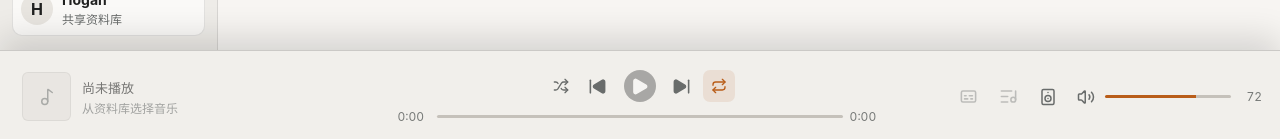
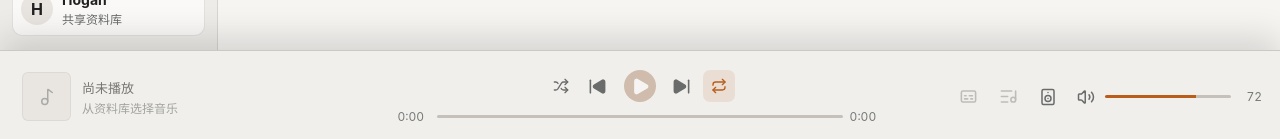
Before and after one commit to CodeH-top/Cadilume, a React (Vite) app: page / in a window 1280 px wide. Shown: the part 658-797 px from the top of the page. Built offline with nearby package versions, Linux system fonts and the light colour scheme.

Commit message:
style: 校准底栏主播放键

```diff
--- a/src/App.css
+++ b/src/App.css
@@ -29,9 +29,6 @@
   --row-border: rgba(255, 255, 255, 0.055);
   --artwork: #252728;
   --range-track: #3a3d3e;
-  --play-surface: #f1f1ed;
-  --play-hover: #ffffff;
-  --play-ink: #151617;
   --login-art: #eaa05f;
   --login-art-ink: #1b120b;
   --player-height: 92px;
@@ -70,9 +67,6 @@
   --row-border: rgba(32, 31, 29, 0.08);
   --artwork: #e4e1dc;
   --range-track: #c5c1ba;
-  --play-surface: #242525;
-  --play-hover: #0f1010;
-  --play-ink: #ffffff;
   --login-art: #e9a469;
   --login-art-ink: #2a1b11;
 }
@@ -245,9 +239,12 @@ button.device-option:hover { border-color: var(--border-strong); background: var
 .now-playing strong { color: var(--text); font-size: 13px; }
 .player-center { min-width: 0; align-self: center; display: grid; justify-items: center; gap: 6px; }
 .transport-controls { display: flex; align-items: center; gap: 5px; height: 34px; }
-.play-button { display: grid; place-items: center; width: 32px; height: 32px; margin: 0 5px; padding: 0; border: 0; border-radius: 50%; background: var(--play-surface); color: var(--play-ink); }
-.play-button:hover { background: var(--play-hover); }
-.play-button:disabled { opacity: 0.35; cursor: default; }
+.play-button { display: grid; place-items: center; width: 32px; height: 32px; margin: 0 5px; padding: 0; border: 0; border-radius: 50%; background: var(--accent); color: var(--accent-ink); box-shadow: 0 5px 15px color-mix(in srgb, var(--accent) 24%, transparent); transition: filter 170ms ease, box-shadow 170ms ease, opacity 170ms ease; }
+.play-button:hover:not(:disabled) { filter: brightness(1.08); box-shadow: 0 7px 20px color-mix(in srgb, var(--accent) 36%, transparent); }
+.play-button:active:not(:disabled) { filter: brightness(0.97); box-shadow: 0 3px 10px color-mix(in srgb, var(--accent) 24%, transparent); }
+.play-button:focus-visible { outline: 2px solid var(--accent); outline-offset: 3px; box-shadow: 0 0 0 4px var(--accent-soft), 0 7px 20px color-mix(in srgb, var(--accent) 32%, transparent); }
+.play-button:disabled { opacity: 0.36; cursor: not-allowed; filter: saturate(0.55); box-shadow: none; }
+.play-button .play-icon { transform: translateX(1px); }
 .progress-row { width: 100%; display: grid; grid-template-columns: 33px minmax(100px, 1fr) 33px; align-items: center; gap: 7px; color: var(--muted-faint); font-size: 12px; font-variant-numeric: tabular-nums; }
 .player-bar input[type="range"] { --range-progress: 0%; width: 100%; height: 14px; margin: 0; appearance: none; background: transparent; cursor: pointer; }
 .player-bar input[type="range"]::-webkit-slider-runnable-track { height: 3px; border-radius: 3px; background: linear-gradient(90deg, var(--accent) 0 var(--range-progress), var(--range-track) var(--range-progress) 100%); }
@@ -393,6 +390,7 @@ button.device-option:hover { border-color: var(--border-strong); background: var
 }
 @media (prefers-reduced-motion: reduce) {
   *, *::before, *::after { scroll-behavior: auto !important; animation-duration: 1ms !important; transition-duration: 1ms !important; }
+  .play-button { transition: none; }
   .lyric-line, .lyric-line span { transition: none; }
   .lyric-line.is-active { transform: none; }
 }
--- a/src/App.tsx
+++ b/src/App.tsx
@@ -1224,7 +1224,7 @@ function PlayerBar({ player, nowPlayingTriggerRef, expanded, queueOpen, lyricsOp
         <div className="transport-controls">
           <IconButton label={player.shuffle ? "关闭随机播放（当前列表）" : "随机播放当前列表"} active={player.shuffle} onClick={() => player.setShuffle(!player.shuffle)}><Shuffle size={16} /></IconButton>
           <IconButton label="上一首" onClick={player.previous}><SkipBack size={19} fill="currentColor" /></IconButton>
-          <button className="play-button" aria-label={player.playing ? "暂停" : "播放"} onClick={player.toggle} disabled={!player.current}>{player.playing ? <Pause size={19} fill="currentColor" /> : <Play size={19} fill="currentColor" />}</button>
+          <button className="play-button" aria-label={player.playing ? "暂停" : "播放"} onClick={player.toggle} disabled={!player.current}>{player.playing ? <Pause className="pause-icon" size={19} fill="currentColor" aria-hidden="true" /> : <Play className="play-icon" size={19} fill="currentColor" aria-hidden="true" />}</button>
           <IconButton label="下一首" onClick={player.next}><SkipForward size={19} fill="currentColor" /></IconButton>
           <IconButton label={player.repeat === "one" ? "单曲循环" : player.repeat === "all" ? "当前列表循环" : "顺序播放，列表结束后停止"} active={player.repeat !== "off"} onClick={cycleRepeat}>{player.repeat === "one" ? <Repeat1 size={16} /> : <Repeat size={16} />}</IconButton>
         </div>
```
Also changed, not shown: 1 other file (tests, documents, lock files or other folders).
